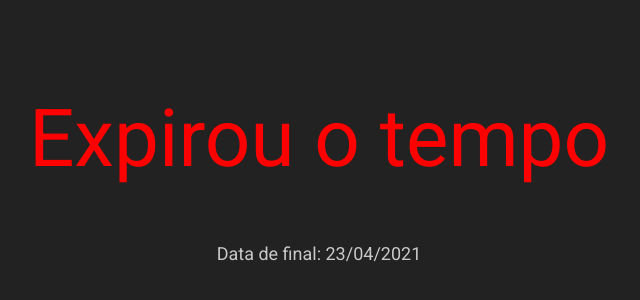
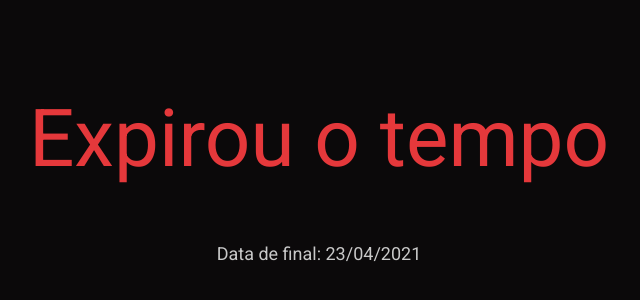
Before and after one commit to RikoKami/cronometro, a plain HTML site: page index.html in a window 1280 px wide. Shown: the part 222-522 px from the top of the page, without its empty margins (329-969 px from the left). Drawn offline with Linux system fonts and the light colour scheme.

Commit message:
style: update colors

```diff
--- a/index.html
+++ b/index.html
@@ -9,7 +9,7 @@
     />
     <style type="text/css">
       body {
-        background-color: #222;
+        background-color: #0b090a;
         color: #c9c9c9;
         font-size: 5em;
         text-align: center;
--- a/main.js
+++ b/main.js
@@ -55,7 +55,7 @@ document.addEventListener("DOMContentLoaded", () => {
 
     if (distancia < 0) {
       document.getElementById("contador").textContent = "Expirou o tempo";
-      document.getElementById("contador").style.color = "red";
+      document.getElementById("contador").style.color = "#e5383b";
     } else {
       document.getElementById("contador").innerText = totalConcat;
     }
```
